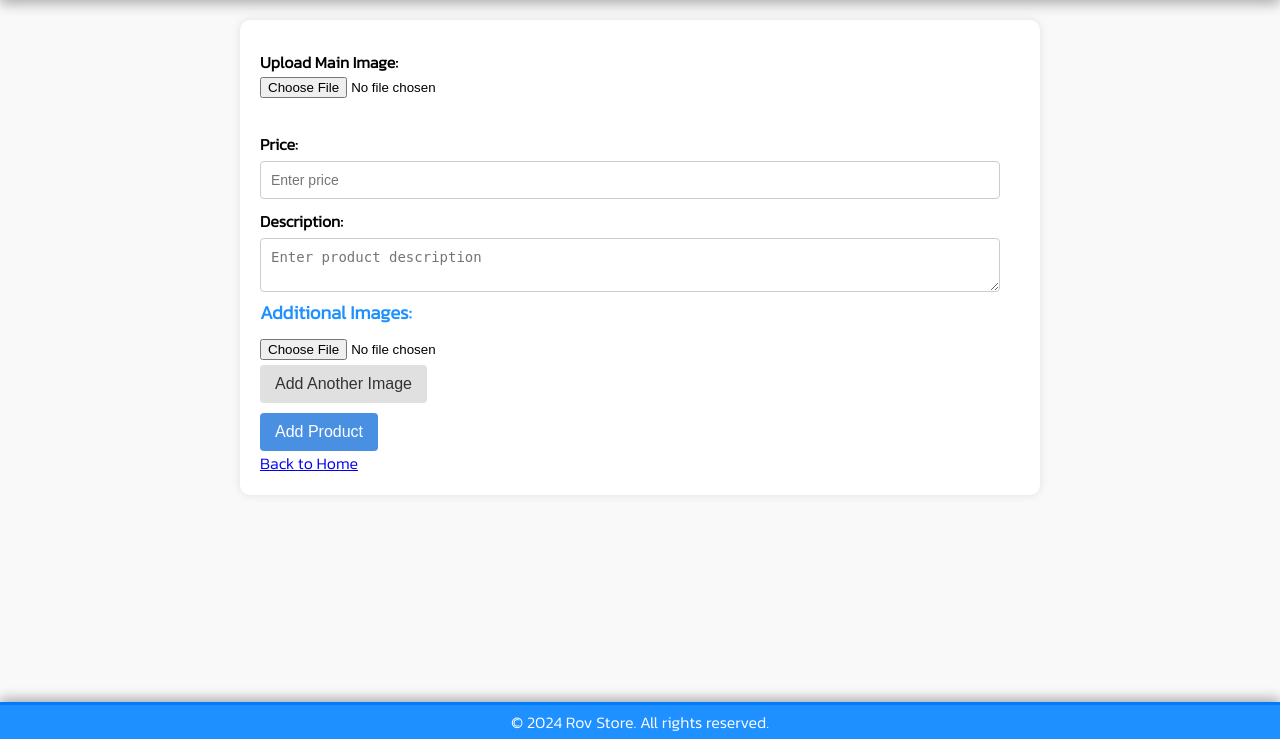
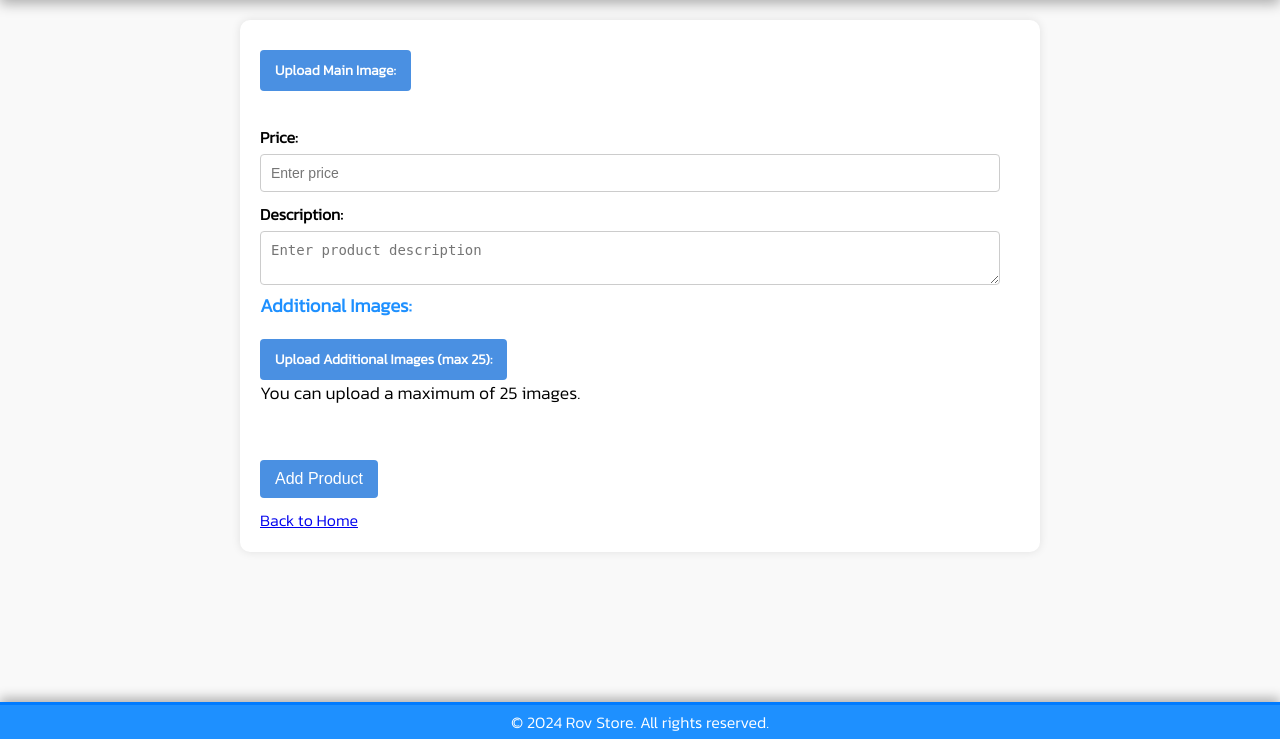
Before and after one commit to sareefhub/Rov-Store, a Flask app: page /product/add in a window 1280 px wide. Shown: the part 61-800 px from the top of the page. Run offline with Flask 3, Linux system fonts and the light colour scheme.

Commit message:
ตกแต่งหน้า add

```diff
--- a/client/static/styles/product_add.css
+++ b/client/static/styles/product_add.css
@@ -1,3 +1,4 @@
+/* Form Styles */
 label {
     font-weight: bold;
     margin-top: 10px;
@@ -38,6 +39,26 @@ button:hover {
     background-color: #357ABD; /* Darker shade on hover */
 }
 
+/* File upload styles */
+.file-upload-input {
+    display: none; /* Hide the input element */
+}
+
+.file-upload-label {
+    display: inline-block;
+    background-color: #4A90E2; /* Button background color */
+    color: white; /* Button text color */
+    padding: 10px 15px; /* Padding around the button */
+    border-radius: 4px; /* Rounded corners */
+    cursor: pointer; /* Change cursor to pointer */
+    font-size: 14px; /* Font size */
+    margin-top: 10px; /* Space above the button */
+}
+
+.file-upload-label:hover {
+    background-color: #357ABD; /* Darker shade on hover */
+}
+
 /* Additional images section */
 #additional-images {
     margin-top: 10px;
@@ -52,3 +73,24 @@ button:hover {
 #add-image-btn:hover {
     background-color: #d0d0d0; /* Darker shade on hover */
 }
+
+/* Additional images preview styles */
+.image-preview-container {
+    display: flex;
+    flex-wrap: wrap;
+    margin-top: 10px;
+}
+
+.additional-image-preview {
+    max-width: 100px; /* Limit preview image width */
+    max-height: 100px; /* Limit preview image height */
+    margin-right: 10px;
+    margin-bottom: 10px;
+    border: 1px solid #ccc; /* Optional border for preview images */
+    border-radius: 4px; /* Rounded corners */
+}
+
+.back-link {
+    margin-top: 10px; /* Add space above the link */
+    display: inline-block; /* Ensure margin applies properly */
+}
--- a/client/templates/product_add.html
+++ b/client/templates/product_add.html
@@ -15,9 +15,9 @@
 
     <main>
         <div class="product-detail">
-            <form id="add-product-form"> <!-- Wrap inputs in a form -->
-                <label for="mainImageUpload">Upload Main Image:</label>
-                <input type="file" id="mainImageUpload" accept="image/*" required>
+            <form id="add-product-form">
+                <label for="mainImageUpload" class="file-upload-label">Upload Main Image:</label>
+                <input type="file" id="mainImageUpload" accept="image/*" required class="file-upload-input" single>
                 <br>
                 <img id="mainImagePreview" src="" alt="Main Image Preview" style="display: none; max-width: 200px; margin-top: 10px;">
                 <br>
@@ -32,14 +32,17 @@
 
                 <h3>Additional Images:</h3>
                 <div id="additional-images">
-                    <input type="file" name="additionalImageFile1" accept="image/*" required>
+                    <label for="additionalImagesUpload" class="file-upload-label">Upload Additional Images (max 25):</label>
+                    <input type="file" id="additionalImagesUpload" accept="image/*" multiple required class="file-upload-input">
+                    <p id="imageCountMessage">You can upload a maximum of 25 images.</p>
+                    <p id="remainingImagesMessage"></p>
+                    <div id="additionalImagesPreview" class="image-preview-container"></div> <!-- New container for additional images -->
                 </div>
-                <button type="button" id="add-image-btn">Add Another Image</button>
                 <br>
 
-                <button type="submit">Add Product</button> <!-- Change type to submit -->
+                <button type="submit">Add Product</button>
             </form>
-            <a href="/">Back to Home</a>
+            <a href="/" class="back-link">Back to Home</a>
         </div>
     </main>
 
@@ -62,31 +65,29 @@
 
             const mainImageFile = document.getElementById('mainImageUpload').files[0];
             if (mainImageFile) {
-                newProduct.image = `rovimage${Date.now()}_` + mainImageFile.name; // Generate unique filename for main image
+                newProduct.image = `idrovimage1_${mainImageFile.name}`; // Use idrovimage1 for the main image
             }
 
             // Collect additional images and generate filenames
-            const additionalImageFiles = document.querySelectorAll('#additional-images input[type="file"]');
-            additionalImageFiles.forEach((file, index) => {
-                if (file.files[0]) {
-                    const filename = `rovid${Date.now()}_additional_Image${index + 1}_` + file.files[0].name;
-                    newProduct.additionalImages.push(filename);
-                }
-            });
+            const additionalImageFiles = document.getElementById('additionalImagesUpload').files;
+            if (additionalImageFiles.length > 25) {
+                alert('You can only upload a maximum of 25 additional images.');
+                return;
+            }
 
-            // Limit the additional images to 50
-            if (newProduct.additionalImages.length > 50) {
-                alert('You can upload a maximum of 50 additional images.');
-                return;
+            for (let i = 0; i < additionalImageFiles.length; i++) {
+                const file = additionalImageFiles[i];
+                const filename = `addidrovimage1_${i + 1}_${file.name}`;
+                newProduct.additionalImages.push(filename);
             }
 
             // Handle file uploads
             const formData = new FormData();
-            formData.append('mainImage', mainImageFile);
-            additionalImageFiles.forEach((file, index) => {
-                if (file.files[0]) {
-                    formData.append(`additionalImageFile${index + 1}`, file.files[0]);
-                }
+            if (mainImageFile) {
+                formData.append('mainImage', mainImageFile);
+            }
+            Array.from(additionalImageFiles).forEach((file, index) => {
+                formData.append(`additionalImageFile${index + 1}`, file);
             });
             formData.append('productData', JSON.stringify(newProduct));
 
@@ -127,16 +128,34 @@
             }
         });
 
-        // Add another image field dynamically
-        document.getElementById('add-image-btn').addEventListener('click', function() {
-            const additionalImagesContainer = document.getElementById('additional-images');
-            const newInputFile = document.createElement('input');
-            newInputFile.setAttribute('type', 'file');
-            newInputFile.setAttribute('name', `additionalImageFile${additionalImagesContainer.children.length + 1}`);
-            newInputFile.setAttribute('accept', 'image/*');
-            newInputFile.setAttribute('required', true); // Make it required if needed
+        // Update remaining images message and display additional image previews
+        document.getElementById('additionalImagesUpload').addEventListener('change', function(event) {
+            const selectedFiles = event.target.files;
+            const remainingImages = 25 - selectedFiles.length;
+            const remainingImagesMessage = document.getElementById('remainingImagesMessage');
 
-            additionalImagesContainer.appendChild(newInputFile);
+            if (remainingImages < 0) {
+                remainingImagesMessage.textContent = 'You have exceeded the limit of 25 images.';
+            } else {
+                remainingImagesMessage.textContent = `You can still upload ${remainingImages} more images.`;
+            }
+
+            // Clear previous previews
+            const additionalImagesPreview = document.getElementById('additionalImagesPreview');
+            additionalImagesPreview.innerHTML = '';
+
+            // Display previews for selected additional images
+            Array.from(selectedFiles).forEach(file => {
+                const reader = new FileReader();
+                reader.onload = function(e) {
+                    const img = document.createElement('img');
+                    img.src = e.target.result;
+                    img.alt = 'Additional Image Preview';
+                    img.classList.add('additional-image-preview');
+                    additionalImagesPreview.appendChild(img);
+                }
+                reader.readAsDataURL(file);
+            });
         });
     </script>
 </body>
```
